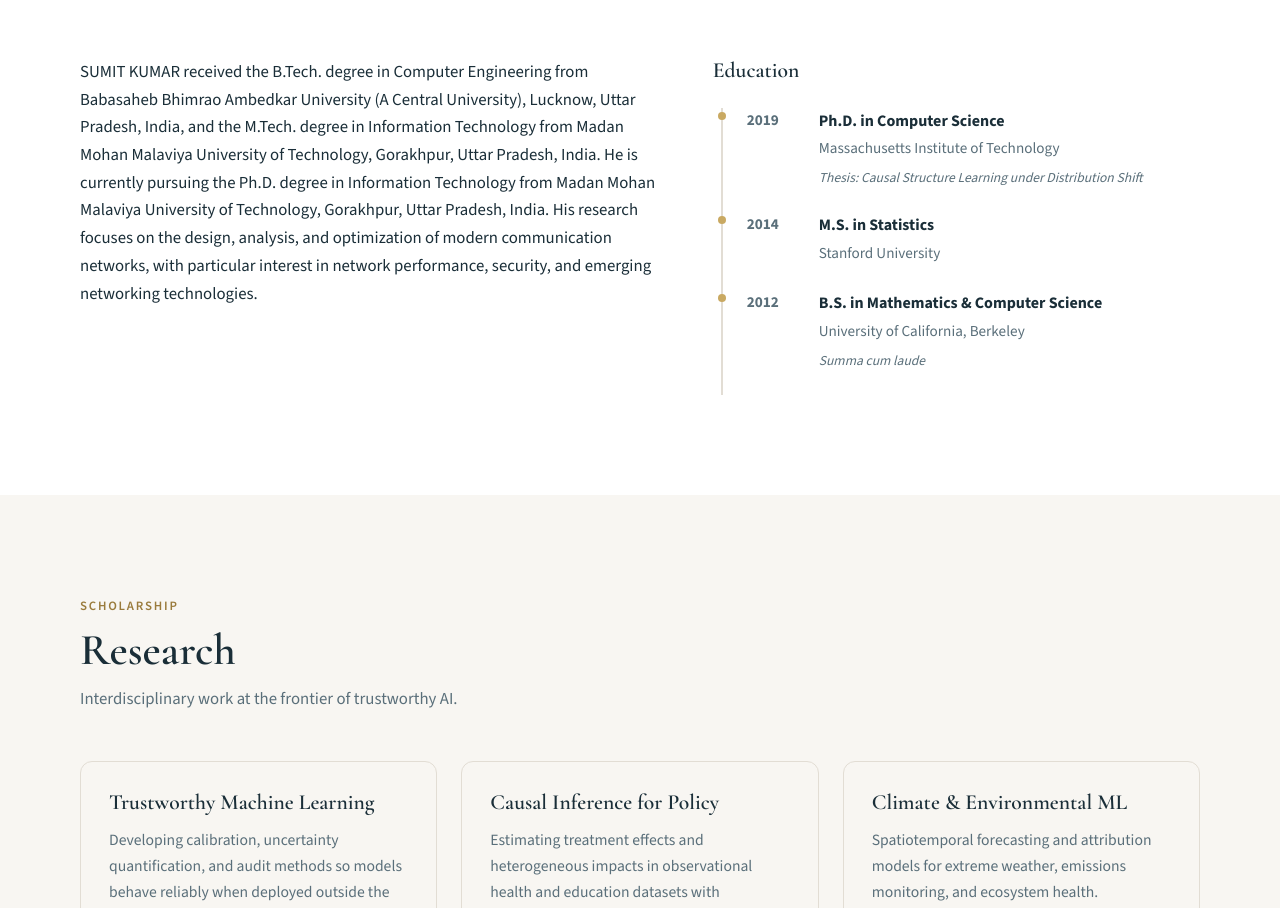
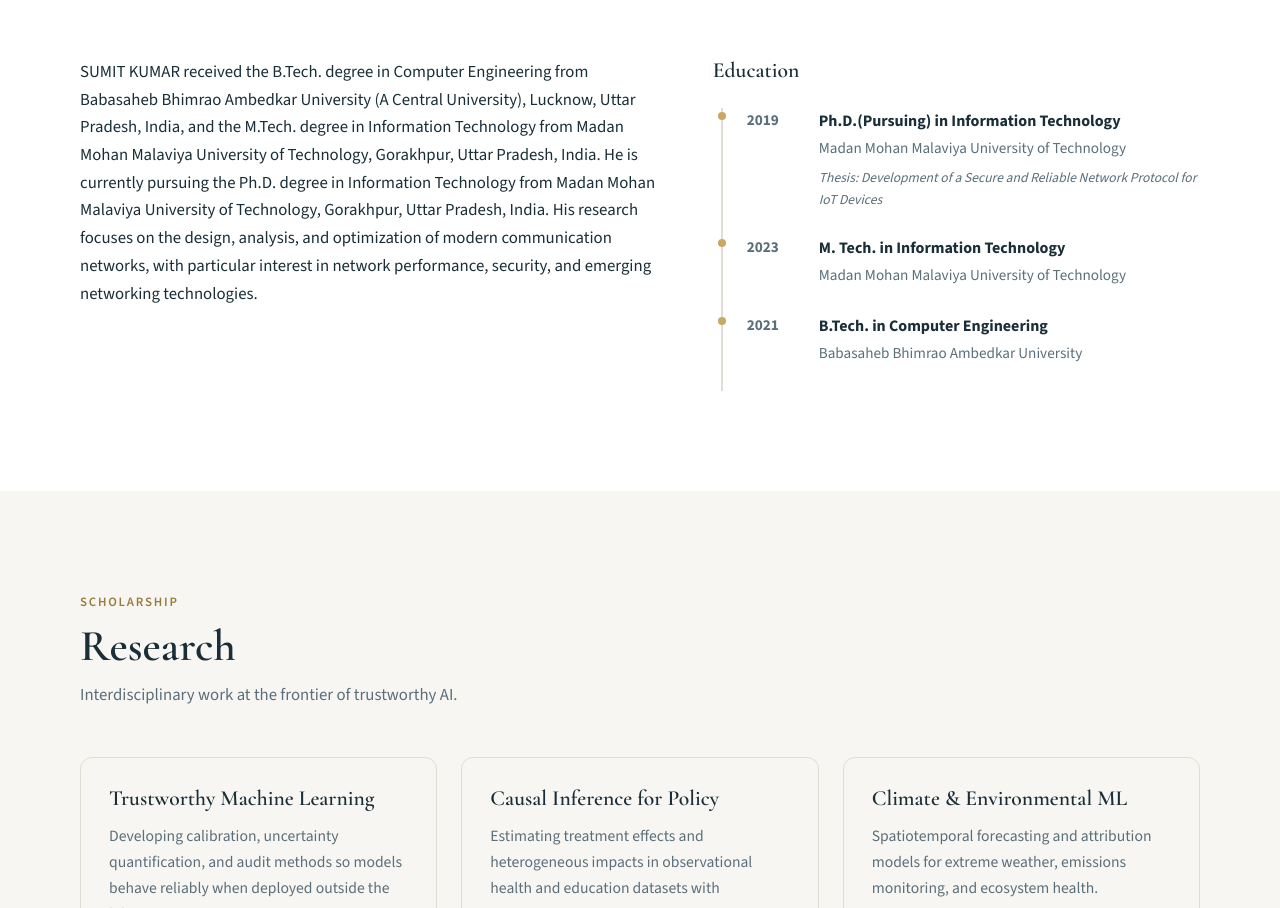
Before and after one commit to mr-sumit57/portfolio, a React (Vite) app: page / in a window 1280 px wide. Shown: the part 972-1880 px from the top of the page. Built offline with nearby package versions, Linux system fonts and the light colour scheme.

Commit message:
Update education section in portfolio: revise degrees, institutions, years, and thesis details for accuracy and relevance.

```diff
--- a/src/data/portfolio.ts
+++ b/src/data/portfolio.ts
@@ -97,21 +97,20 @@ export const profile: Profile = {
 
 export const education: Education[] = [
   {
-    degree: "Ph.D. in Computer Science",
-    institution: "Massachusetts Institute of Technology",
+    degree: "Ph.D.(Pursuing) in Information Technology",
+    institution: "Madan Mohan Malaviya University of Technology",
     year: "2019",
-    detail: "Thesis: Causal Structure Learning under Distribution Shift",
+    detail: "Thesis: Development of a Secure and Reliable Network Protocol for IoT Devices",
   },
   {
-    degree: "M.S. in Statistics",
-    institution: "Stanford University",
-    year: "2014",
+    degree: "M. Tech. in Information Technology",
+    institution: "Madan Mohan Malaviya University of Technology",
+    year: "2023",
   },
   {
-    degree: "B.S. in Mathematics & Computer Science",
-    institution: "University of California, Berkeley",
-    year: "2012",
-    detail: "Summa cum laude",
+    degree: "B.Tech. in Computer Engineering",
+    institution: "Babasaheb Bhimrao Ambedkar University",
+    year: "2021",
   },
 ];
 
```
